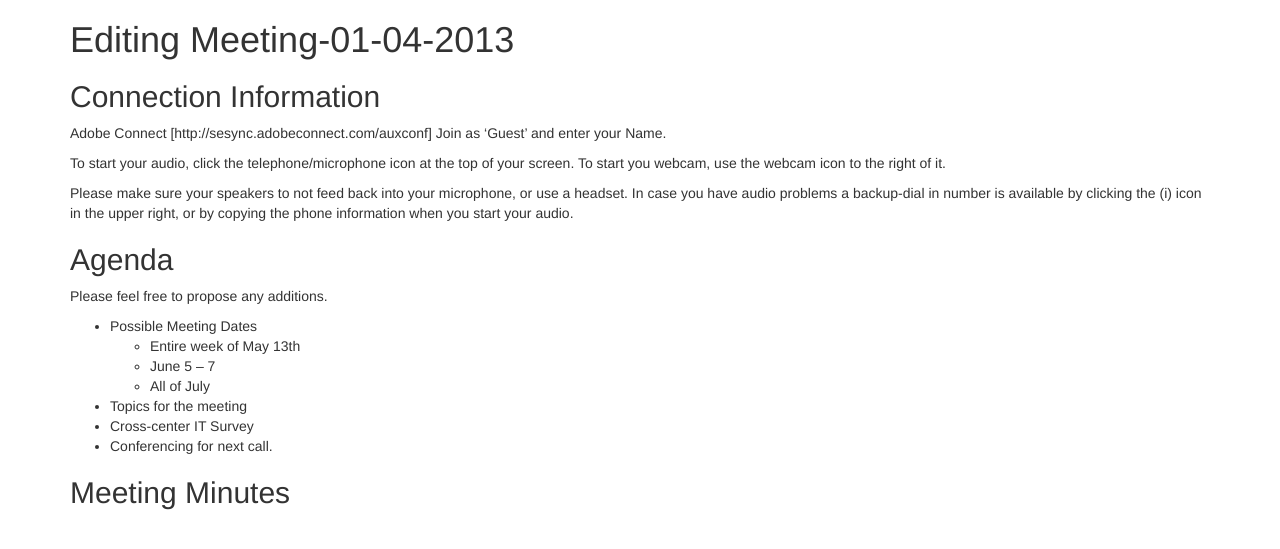
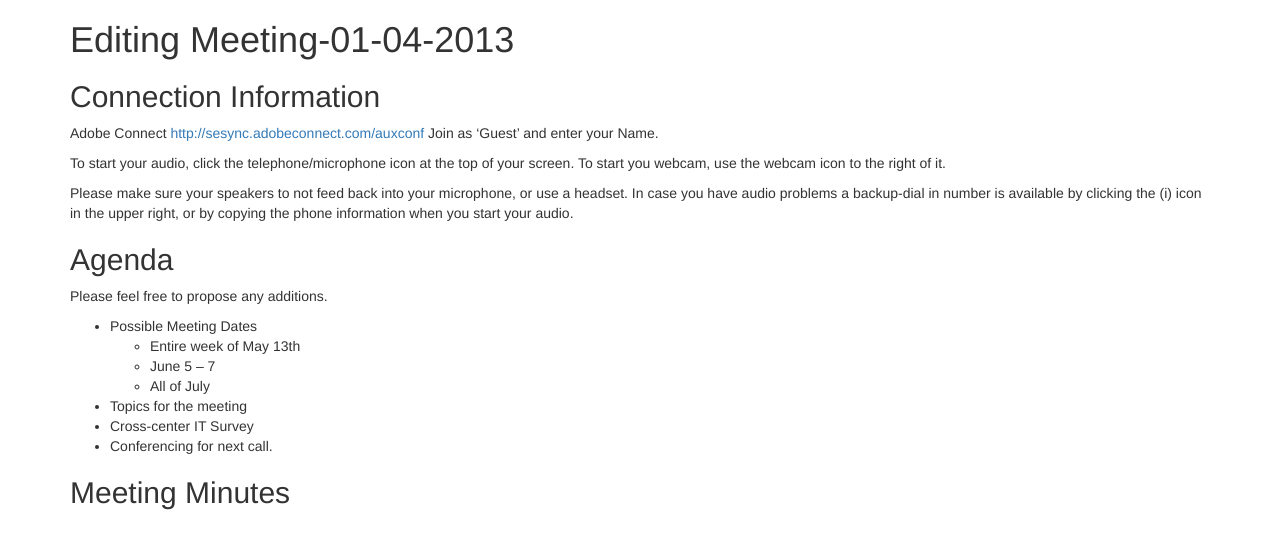
Before and after one commit to bio-collabit/wiki, a Jekyll site: the page built from meeting-01-04-2013.md, in a window 1280 px wide. Shown: the top 549 px of the page. Built offline with Jekyll 4.4.1, drawn with Linux system fonts in a browser that asks for light colours; nearby versions of some CDN libraries; Markdown is read by kramdown in place of the engine named in the settings; some of the changed lines change nothing that is shown.

Commit message:
made some changes to the link again

```diff
--- a/meeting-01-04-2013.md
+++ b/meeting-01-04-2013.md
@@ -7,7 +7,7 @@
 ## Connection Information
 
 Adobe Connect
-[http://sesync.adobeconnect.com/auxconf]
+[http://sesync.adobeconnect.com/auxconf](http://sesync.adobeconnect.com/auxconf.html)
 Join as 'Guest' and enter your Name.
 
 To start your audio, click the telephone/microphone icon at the top of your screen. To start you webcam, use the webcam icon to the right of it.
```
